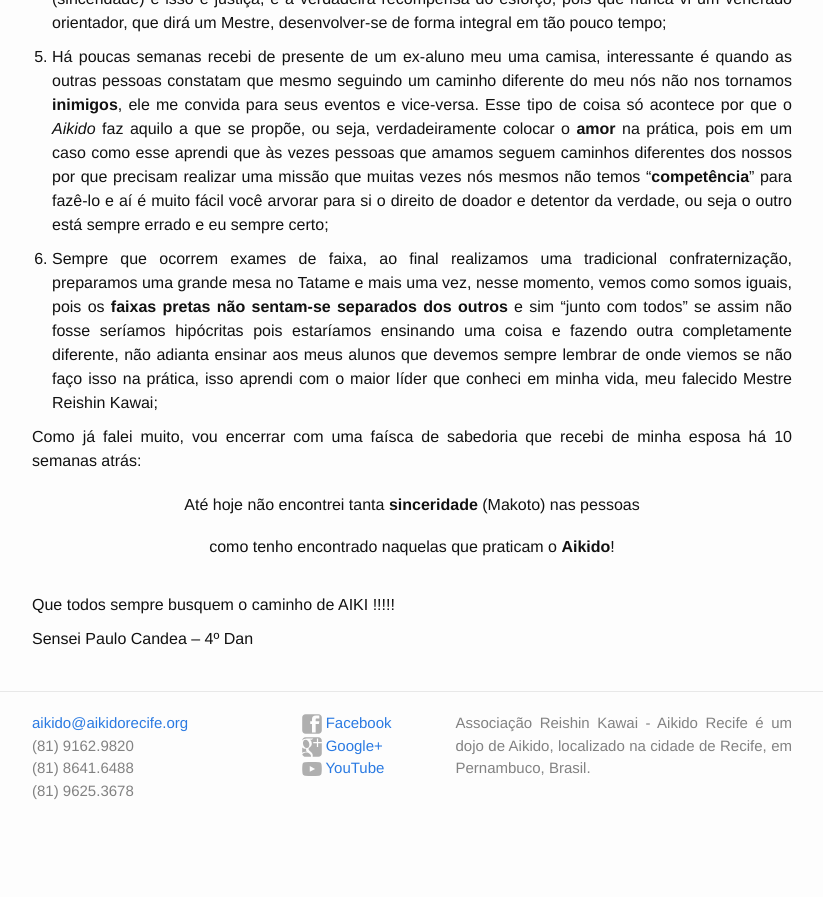
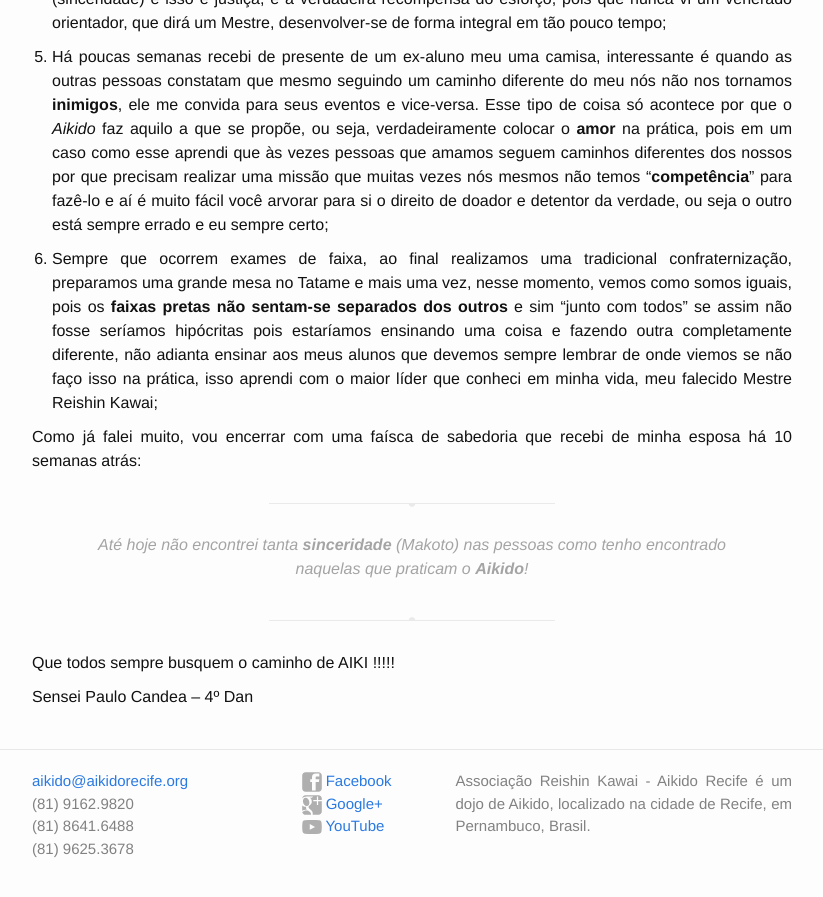
Before and after one commit to aikidorecife/aikidorecife.github.io, a Jekyll site: the page built from artigos/pratica-makoto.md, in a window 1280 px wide and 900 px high, scrolled down 828 px. Shown: the top 897 px of the window, without its empty margins (228-1051 px from the left). Built offline with Jekyll 4.4.1, drawn with Linux system fonts in a browser that asks for light colours; nearby versions of some CDN libraries; before the commit the page ends 1670 px from its top, so only the background shows below that.

Commit message:
correction

```diff
--- a/artigos/pratica-makoto.md
+++ b/artigos/pratica-makoto.md
@@ -58,8 +58,8 @@ que conheci em minha vida, meu falecido Mestre Reishin Kawai;
 Como já falei muito, vou encerrar com uma faísca de sabedoria que recebi de minha
 esposa há 10 semanas atrás:
 
-| Até hoje não encontrei tanta **sinceridade** (Makoto) nas pessoas
-| como tenho encontrado naquelas que praticam o **Aikido**!
+> Até hoje não encontrei tanta **sinceridade** (Makoto) nas pessoas
+> como tenho encontrado naquelas que praticam o **Aikido**!
 
 Que todos sempre busquem o caminho de AIKI !!!!!
 
```
